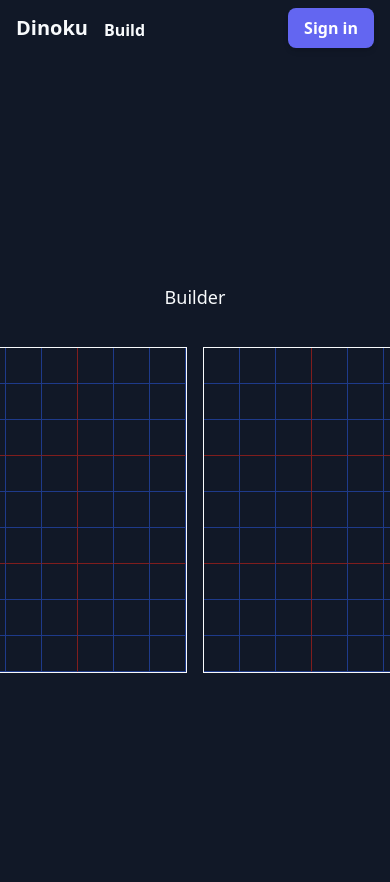
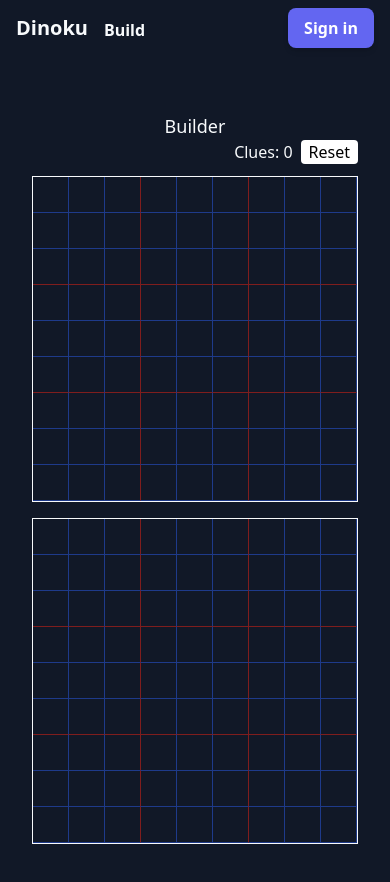
Before and after one commit to SpencerAung/dinoku, a Next.js app: page /build in a window 390 px wide. Shown: the top 882 px of the page. Built offline with nearby package versions, Linux system fonts and the light colour scheme; no server answers.

Commit message:
Adjust builder layout

```diff
--- a/pages/build.tsx
+++ b/pages/build.tsx
@@ -36,7 +36,7 @@
             <button onClick={reset} className="bg-white text-black px-2 rounded">Reset</button>
           </div>
         </div>
-        <div className="flex items-center gap-4">
+        <div className="flex flex-col md:flex-row items-center gap-4">
           <SudokuTable grid={grid} onCellClick={handleOnCellClick}
             cellClassNames={
               (x) => classNames({
```
